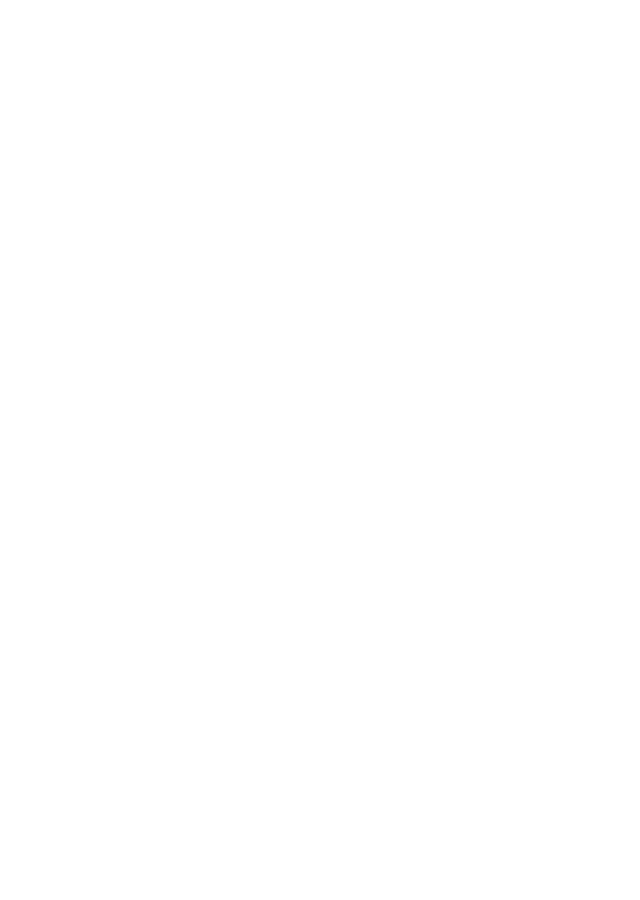
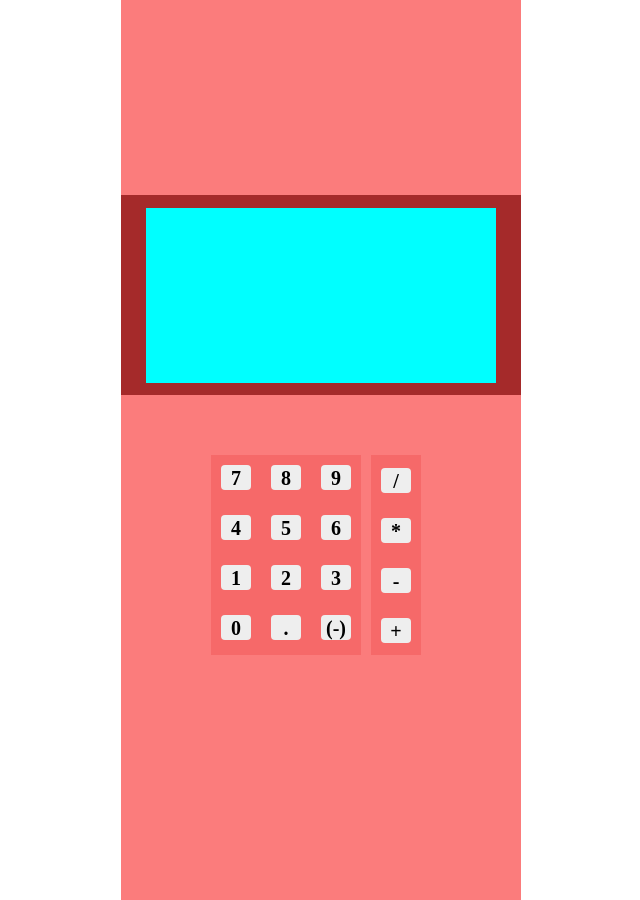
Before and after one commit to obayreaps/Calculator, a plain HTML site: page index.html in a window 1280 px wide. Shown: the whole page, without its empty margins (319-959 px from the left). Before the commit the page ends 800 px from the top, so only its background shows below. Drawn offline with Linux system fonts and the light colour scheme.

Commit message:
Design calculator w/ screen and buttons
Added buttons for numbers and basic operations

```diff
--- a/index.html
+++ b/index.html
@@ -8,6 +8,32 @@
     <link rel="stylesheet" href="styles.css">
 </head>
 <body>
-
+    <div class="calculator">
+        <div class="upper-section">
+            <div class="screen"></div>
+        </div>
+        <div class="bottom-section">
+            <div class="number-layout">
+                <div class="number-btn">7</div>
+                <div class="number-btn">8</div>
+                <div class="number-btn">9</div>
+                <div class="number-btn">4</div>
+                <div class="number-btn">5</div>
+                <div class="number-btn">6</div>
+                <div class="number-btn">1</div>
+                <div class="number-btn">2</div>
+                <div class="number-btn">3</div>
+                <div class="number-btn">0</div>
+                <div class="number-btn">.</div>
+                <div class="number-btn">(-)</div>
+            </div>
+            <div class="operator-layout">
+                <div class="operator-btn">/</div>
+                <div class="operator-btn">*</div>
+                <div class="operator-btn">-</div>
+                <div class="operator-btn">+</div>
+            </div>
+        </div>
+    </div>
 </body>
 </html>
--- a/script.js
+++ b/script.js
@@ -21,7 +21,9 @@ function divide(a,b)
     return a/b;
 }
 
-console.log(add(2,3));
-console.log(subtract(2,3));
-console.log(multiply(2,3));
-console.log(divide(2,3));
+function calculate()
+{
+
+}
+
+calculate()
--- a/styles.css
+++ b/styles.css
@@ -0,0 +1,78 @@
+* {
+    margin: 0px;
+    padding: 0px;
+    box-sizing: border-box;
+}
+
+.calculator {
+    display: flex;
+    flex-direction: column;
+    justify-content: center;
+    margin: auto;
+    width: 400px;
+    height: 900px;
+    gap: 10px;
+    background-color: lab(67.37% 49.79 23.8);
+}
+
+/* Upper part */
+.upper-section {
+    display: flex;
+    justify-content: center;
+    align-items: center;
+    background-color: brown;
+    width: 400px;
+    height: 200px;
+}
+.screen {
+    text-align: center;
+    background-color: aqua;
+    width: 350px;
+    height: 175px;
+}
+
+/* Lower part */
+.bottom-section {
+    display: flex;
+    justify-content: center;
+    align-items: center;
+    width: 400px;
+    height: 300px;
+}
+
+/* Numbers */
+.number-layout {
+    display: flex;
+    flex-wrap: wrap;
+    width: 150px;
+    height: 200px;
+    padding: 10px;
+    background-color: rgba(228, 43, 43, 0.223);
+    gap: 20px;
+}
+
+.number-btn, .operator-btn{
+    background-color: rgb(238, 238, 238);
+    text-align: center;
+    font-weight: 600;
+    font-size: 20px;
+    width: 30px;
+    height: 25px;
+    border-radius: 4px;
+    padding: 2px;
+}
+
+/* Operators */
+.operator-layout {
+    display: flex;
+    flex-direction: column;
+    flex-wrap: wrap;
+    justify-content: center;
+    align-items: center;
+    width: 50px;
+    height: 200px;
+    padding: 10px;
+    margin: 10px;
+    background-color: rgba(228, 43, 43, 0.223);
+    gap: 25px;
+}
```
